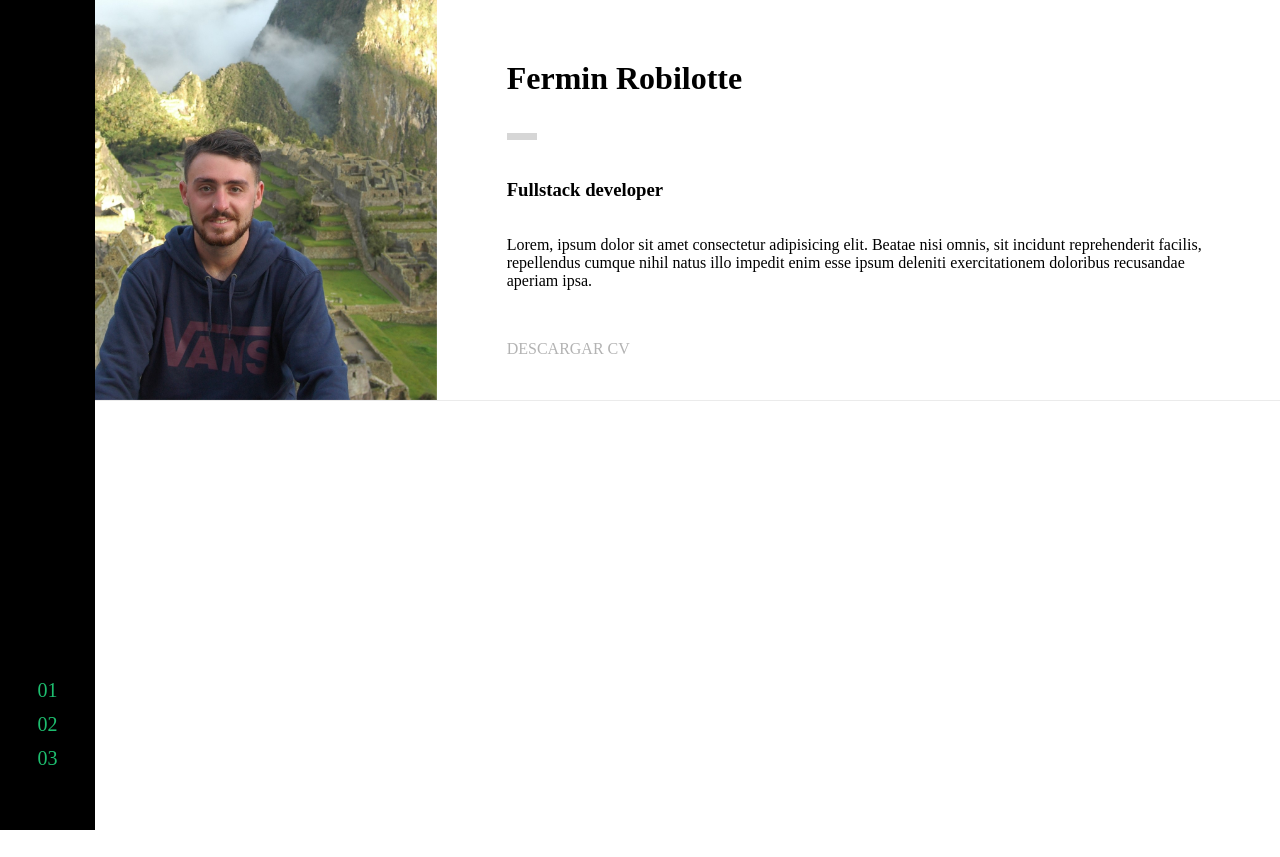
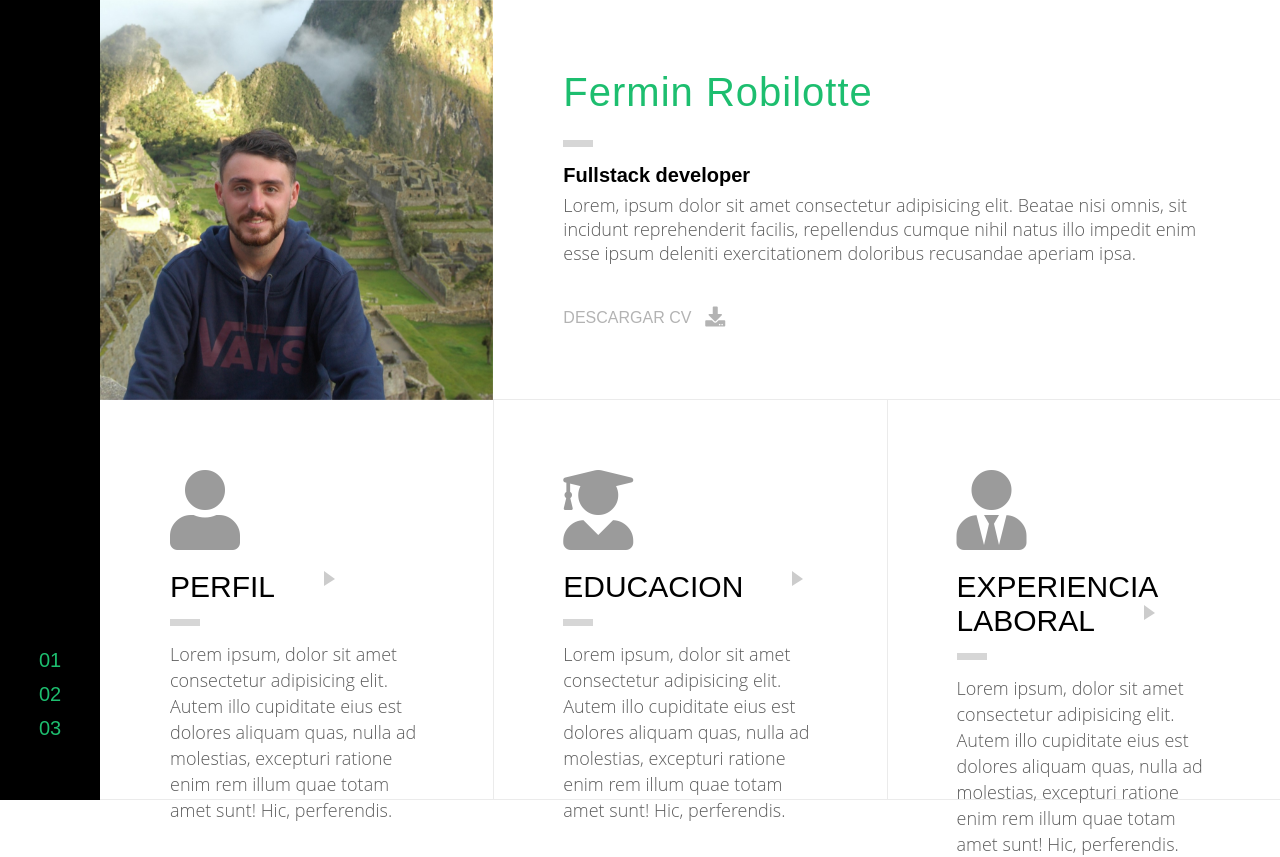
Before and after one commit to ferminrobilotte/CV-Web, an Angular app: page / in a window 1280 px wide. Before the commit the page ends 800 px from the top, so only its background shows below. Built offline with nearby package versions, Linux system fonts and the light colour scheme.

Commit message:
Siguiendo diseño

```diff
--- a/angular.json
+++ b/angular.json
@@ -27,6 +27,7 @@
               "src/assets"
             ],
             "styles": [
+              "node_modules/@fortawesome/fontawesome-free/css/all.css",
               "src/styles.scss"
             ],
             "scripts": [],
--- a/package.json
+++ b/package.json
@@ -20,6 +20,7 @@
     "@angular/platform-browser": "~7.2.0",
     "@angular/platform-browser-dynamic": "~7.2.0",
     "@angular/router": "~7.2.0",
+    "@fortawesome/fontawesome-free": "5.7.2",
     "core-js": "^2.5.4",
     "rxjs": "~6.3.3",
     "tslib": "^1.9.0",
--- a/src/app/main-page/main-page.component.html
+++ b/src/app/main-page/main-page.component.html
@@ -1,3 +1,4 @@
+
 <div class="main">
   <div class="home">
     <div class="home-top">
@@ -16,11 +17,45 @@
           <div class="intro-cv">
               <a href="../../assets/CV Fermin Robilotte.pdf" target="_blank">
                 <span>Descargar CV</span>
+                <i class="fas fa-download"></i>
               </a>
           </div>
         </div>
       </div>
     </div>
-    <div class="home-bottom"></div>
+    <div class="home-bottom">
+      <div class="cards-container">
+        <a class="card">
+          <div class="flex-content">
+              <i class="fas fa-user"></i>
+              <h2 class="tittle">Perfil</h2>
+              <span class="arrow"></span>
+              <div class="loader"></div>
+              <p class="text">Lorem ipsum, dolor sit amet consectetur adipisicing elit. Autem illo cupiditate eius est dolores aliquam quas, nulla ad molestias,
+                 excepturi ratione enim rem illum quae totam amet sunt! Hic, perferendis.</p>
+          </div>
+        </a>
+        <a class="card">
+          <div class="flex-content">
+              <i class="fas fa-user-graduate"></i>
+              <h2 class="tittle">Educacion</h2>
+              <span class="arrow"></span>
+              <div class="loader"></div>
+              <p class="text">Lorem ipsum, dolor sit amet consectetur adipisicing elit. Autem illo cupiditate eius est dolores aliquam quas, nulla ad molestias,
+                 excepturi ratione enim rem illum quae totam amet sunt! Hic, perferendis.</p>
+          </div>
+        </a>
+        <a class="card">
+          <div class="flex-content">
+              <i class="fas fa-user-tie"></i>
+              <h2 class="tittle">Experiencia laboral</h2>
+              <span class="arrow"></span>
+              <div class="loader"></div>
+              <p class="text">Lorem ipsum, dolor sit amet consectetur adipisicing elit. Autem illo cupiditate eius est dolores aliquam quas, nulla ad molestias,
+                 excepturi ratione enim rem illum quae totam amet sunt! Hic, perferendis.</p>
+          </div>
+        </a>
+      </div>
+    </div>
   </div>
 </div>
--- a/src/app/main-page/main-page.component.scss
+++ b/src/app/main-page/main-page.component.scss
@@ -1,8 +1,10 @@
+
 .main{
     height: 100%;
-    margin-left: 85px;
     position: relative;
     z-index: 50;
+    float: right;
+    margin-left: 100px;
 
     .home{
         width: 100%;
@@ -45,7 +47,7 @@
             .profile-intro{
                 padding: 30px;
                 overflow: hidden;
-                padding: 0px 70px;
+                padding: 70px 70px;
                 position: relative;
                 width: 66.66%;
                 height: 50vh;
@@ -59,6 +61,29 @@
                     justify-content: center;
                     -webkit-backface-visibility: hidden;
                     backface-visibility: hidden;
+
+                    h1{
+                        font-size: 40px;
+                        color: #1dbe6f;
+                        font-weight: 400;
+                        letter-spacing: 1px;
+                        position: relative;
+                    }
+
+                    h3{
+                        margin: 0px 0px 10px 0px;
+                        font-size: 20px;
+                        line-height: 16px;
+                        width: 100%;
+                    }
+
+                    p{
+                        margin: 0px 0px 10px 0px;
+                        font-size: 18px;
+                        color: #5c5c5c;
+                        font-weight: 300;
+                        line-height: 24px;
+                    }
 
                     .separador{
                         position: relative;
@@ -87,6 +112,14 @@
                             transition: all .8s;
                             text-decoration: none;
 
+                            i{
+                                height: 60px;
+                                width: 54px;
+                                float: left;
+                                margin-left: -10px;
+                                padding-top: 15px;
+                            }
+
                             span{
                                 margin-top: 0;
                                 float: left;
@@ -104,5 +137,159 @@
                 }
             }
         }
+
+        &-top:hover{
+            .profile-picture{
+
+                img{
+                    -webkit-transform: scale3d(1.1 ,1.1,1);
+                    transform: scale3d(1.1 ,1.1,1);
+                }
+            }
+        }
+
+        &-bottom{
+
+            height: 50vh;
+            border-bottom: 1px solid #ebebeb;
+            display: flex;
+            align-items: center;
+            width: 100%;
+
+            .cards-container{
+
+                .card{
+                    float: left;
+                    width: 33.33%;
+                    padding: 70px 70px;
+                    height: 50vh;
+
+                    .flex-content{
+                        -webkit-transform-origin: 0 0;
+                        transform-origin: 0 0;
+                        -webkit-backface-visibility: hidden;
+                        backface-visibility: hidden;
+
+                        .tittle{
+                            margin: 0;
+                            font-size: 30px;
+                            text-align: left;
+                            font-weight: 400;
+                            display: inline;
+                            text-transform: uppercase;
+                        }
+
+                        i{
+                            font-size: 80px;
+                            color: #9B9B9B;
+                            margin-right: 100%;
+                            margin-bottom: 20px;
+                        }
+
+                        .loader{
+                            height: 7px;
+                            width: 30px;
+                            position: relative;
+                            background: #d6d6d6;
+                            margin-top: 15px;
+                        }
+
+                        .arrow{
+                            position: relative;
+                            top: -13px;
+                            right: -26px;
+
+                            &::before{
+                                width: 10px;
+                                height: 1px;
+                                background: 0 0;
+                                position: absolute;
+                                top: 8px;
+                                left: 19px;
+                                content: '';
+                                transition: all .3s;
+                            }
+                            &::after{
+                                width: 0;
+                                height: 0;
+                                border-top: 8px solid transparent;
+                                border-bottom: 7px solid transparent;
+                                border-left: 11px solid #ccc;
+                                position: absolute;
+                                top: 1px;
+                                left: 23px;
+                                content: '';
+                                transition: all .3s;
+
+                            }
+                        }
+
+                        p{
+                            margin: 0;
+                            position: relative;
+                            font-size: 18px;
+                            text-align: left;
+                            display: block;
+                            color: #5c5c5c;
+                            font-weight: 300;
+                            margin-top: 15px;
+                            line-height: 26px;
+                        }
+                    }
+
+                    &:hover{
+
+                        .flex-content{
+
+                            i{
+                                color: #1dbe6f;
+                                transition: all .8s;
+
+                            }
+
+                            .arrow{
+
+                                &::before{
+                                    width: 27px;
+                                    transition: all .3s;
+                                    background: #1dbe6f;
+                                    left: 4px;
+                                }
+                                &::after{
+                                    border-left: 10px solid #1dbe6f;
+                                    left: 30px;
+                                    transition: all .3s;
+                                }
+                            }
+                        }
+                    }
+                }
+
+
+
+            }
+
+            .cards-container::before {
+                left: 33.333%;
+            }
+
+            .cards-container::after {
+                left: 66.666%;
+            }
+
+            .cards-container::after, .cards-container::before{
+                background-color: #ebebeb;
+                width: 1px;
+                height: calc(50vh + 1px);
+                bottom: 0;
+                position: absolute;
+                display: block;
+                content: '';
+                z-index: 555;
+                opacity: 1;
+                transition: all 1s;
+            }
+        }
+
     }
 }
--- a/src/app/sidebar/sidebar.component.scss
+++ b/src/app/sidebar/sidebar.component.scss
@@ -10,7 +10,7 @@
     top: 0;
     left: 0;
     padding: 15px;
-    width: 65px;
+    width: 100px;
 
     .menu{
         position: absolute;
--- a/src/styles.scss
+++ b/src/styles.scss
@@ -1,3 +1,16 @@
+*{
+    box-sizing: border-box;
+}
+
 body{
     margin: 0px !important;
+    font-family: Oswald,sans-serif;
 }
+
+p{
+    font-family: 'Open Sans',sans-serif;
+}
+
+h1{
+    margin: 0 0 10px 0;
+}
```
Also changed, not shown: 1 other file (tests, documents, lock files or other folders).
